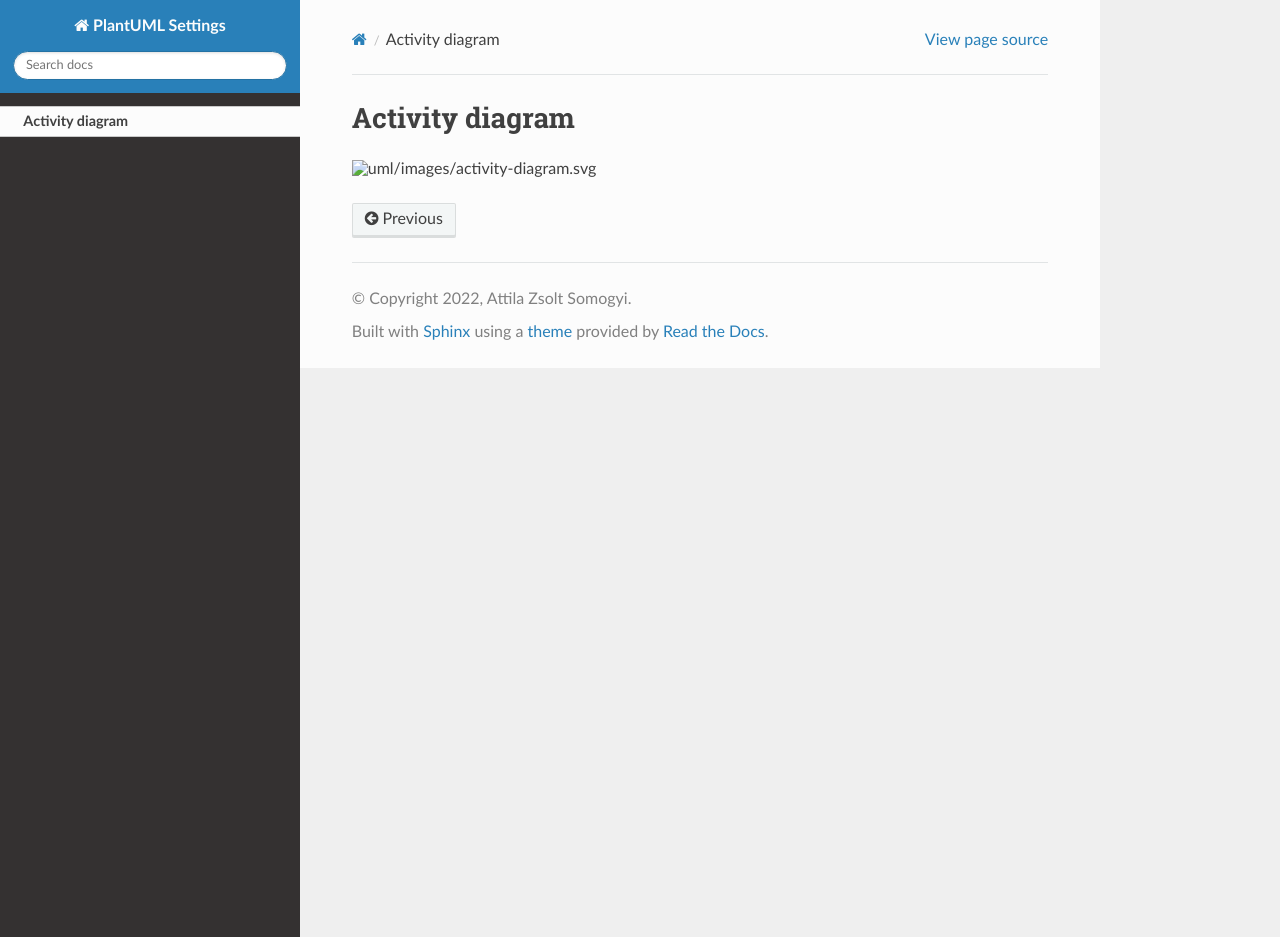
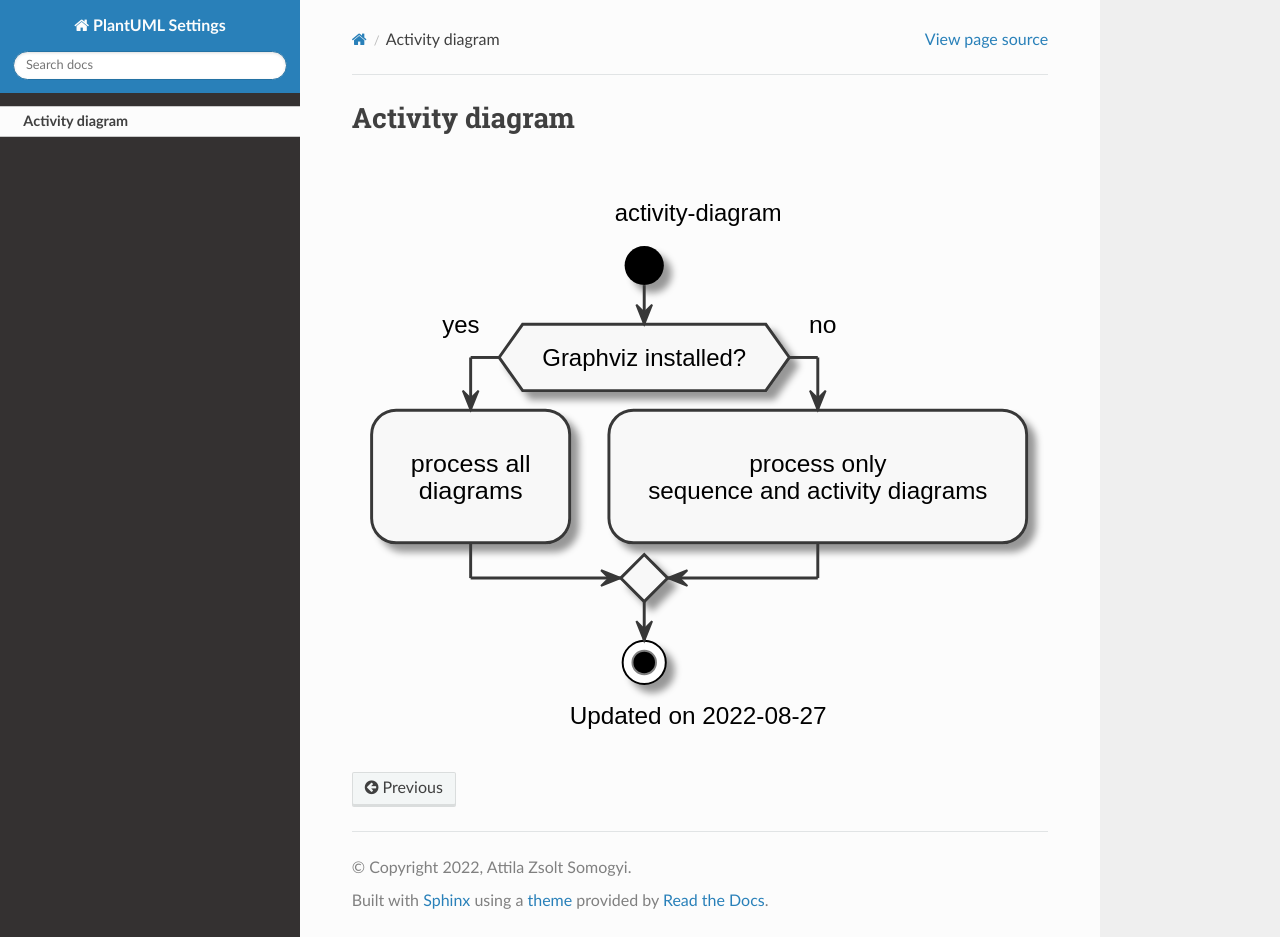
Before and after one commit to attilasomogyi/plantuml-settings, a Sphinx documentation site: the page built from docs/source/uml/activity-diagram.rst, in a window 1280 px wide and 937 px high. Built offline with Sphinx 7.4.7 and the Read the Docs theme 2.0.0, drawn with Linux system fonts in a browser that asks for light colours.

Commit message:
docs: fix svg url

```diff
--- a/docs/source/uml/activity-diagram.rst
+++ b/docs/source/uml/activity-diagram.rst
@@ -1,4 +1,4 @@
 Activity diagram
 ================
 
-.. image:: images/activity-diagram.svg
+.. image:: ../images/activity-diagram.svg
```
